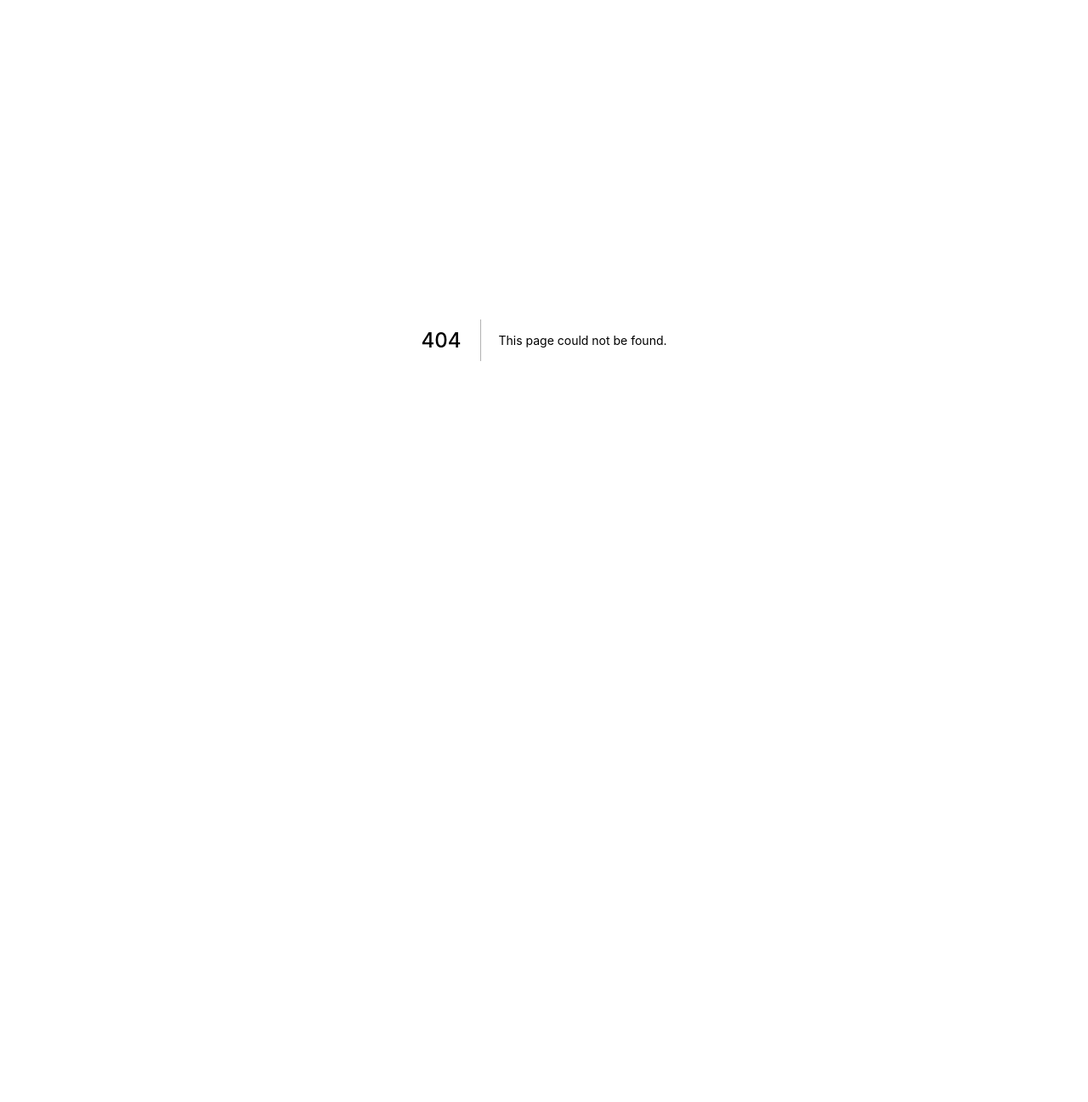
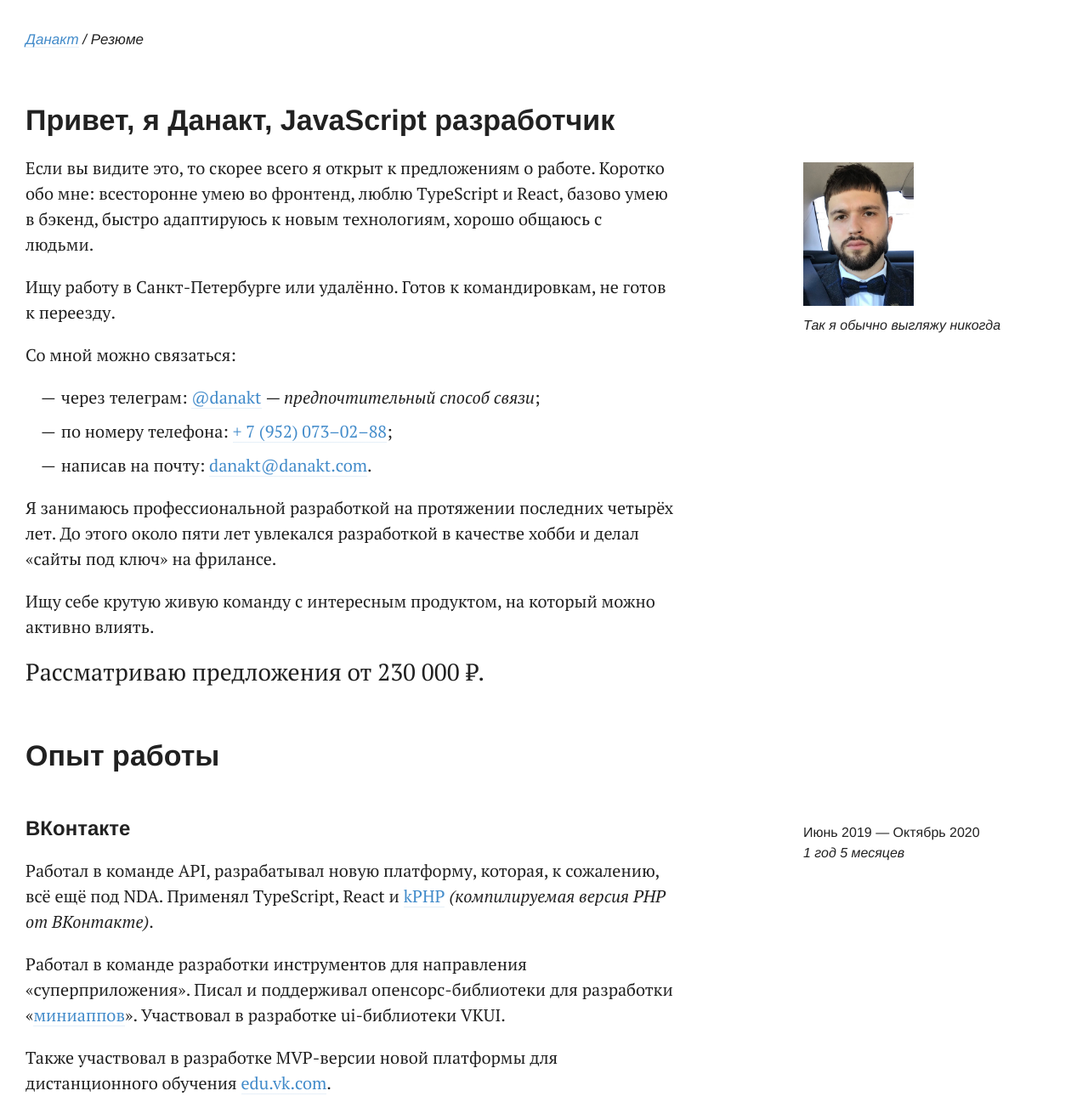
Before and after one commit to danakt/danakt.github.io, a Next.js app: page /vc in a window 1280 px wide. Before the commit this address had no page. Shown: the top 1297 px of the page at 85% size. Before the commit the page ends 800 px from the top, so only its background shows below. Built offline with nearby package versions, Linux system fonts and the light colour scheme; grey boxes are pictures that could not be loaded.

Commit message:
Add resume

```diff
--- a/components/AsidePicture.tsx
+++ b/components/AsidePicture.tsx
@@ -16,6 +16,20 @@ export const ImageWrapper = styled.div`
     @media (max-width: 1150px) {
       margin-bottom: auto;
       width: 100px;
+    }
+  }
+
+  img.with-video {
+    display: none;
+
+    @media (max-width: 1150px) {
+      display: block;
+    }
+  }
+
+  video {
+    @media (max-width: 1150px) {
+      display: none;
     }
   }
 `;
@@ -37,11 +51,11 @@ type Props = {
 export const AsidePicture = (props: Props) => (
   <Wrapper>
     <>
-      <a href={props.src}>
+      <a href={props.videoSrc ?? props.src}>
         <ImageWrapper>
-          {props.videoSrc == null ? (
-            <img src={props.src} alt={props.description} />
-          ) : (
+          <img className={props.videoSrc != null ? 'with-video' : ''} src={props.src} alt={props.description} />
+
+          {props.videoSrc != null && (
             <video preload="auto" autoPlay loop muted poster={props.src}>
               <source src={props.videoSrc} type={props.videoType} />
             </video>
--- a/components/GlobalStyles.tsx
+++ b/components/GlobalStyles.tsx
@@ -134,10 +134,16 @@ export const GlobalStyles = createGlobalStyle`
 
   p {
     margin-top: 20px;
+
+    &.lead {
+      font-size: 28px;
+      line-height: 35px;
+      margin-bottom: 15px;
+    }
   }
 
   ul {
-    margin: 0 0 10px;
+    margin: 20px 0 10px;
     padding-left: 45px;
 
     li {
--- a/components/WidthAside.tsx
+++ b/components/WidthAside.tsx
@@ -13,6 +13,10 @@ export const Aside = styled.div.attrs({ className: 'sans-serif' })`
     position: static;
     width: 100%;
     margin-top: 20px;
+  }
+
+  p:first-child {
+    margin-top: 0;
   }
 `;
 
--- a/pages/index.tsx
+++ b/pages/index.tsx
@@ -38,7 +38,6 @@ export default function Index() {
 
       <Heading>Мои контакты</Heading>
 
-      <p>
       <ul>
         <li>
           <a href="https://t.me/danakt">Телеграм</a> — лучший способ со мной связаться;
@@ -56,7 +55,6 @@ export default function Index() {
           <a href="https://github.com/danakt">Гитхаб</a> — сюда иногда выкладываю написанный в свободное время код.
         </li>
       </ul>
-      </p>
 
       <p>
         Также, вы можете написать мне на почту: <a href="mailto: danakt@danakt.com">danakt@danakt.com</a>.
--- /dev/null
+++ b/pages/vc.tsx
@@ -0,0 +1,194 @@
+import { Heading } from '../components/Heading';
+import { AsidePicture } from '../components/AsidePicture';
+import { Page } from '../components/Page';
+import { WithAside } from '../components/WidthAside';
+
+export default function Vc() {
+  return (
+    <Page title="Резюме">
+      <Heading>Привет, я Данакт, JavaScript&nbsp;разработчик</Heading>
+
+      <WithAside
+        aside={
+          <AsidePicture
+            src="/me2020.jpg"
+            videoSrc="/me2020.mp4"
+            videoType="video/mp4"
+            description="Так я обычно выгляжу никогда "
+          />
+        }
+      >
+        <p>
+          Если вы видите это, то скорее всего я открыт к предложениям о работе. Коротко обо мне: всесторонне умею во
+          фронтенд, люблю TypeScript и React, базово умею в бэкенд, быстро адаптируюсь к новым технологиям, хорошо
+          общаюсь с людьми.
+        </p>
+      </WithAside>
+
+      <p>Ищу работу в Санкт-Петербурге или удалённо. Готов к командировкам, не готов к переезду.</p>
+
+      <p>Со мной можно связаться:</p>
+
+      <ul>
+        <li>
+          через телеграм:{' '}
+          <a href="https://t.me/danakt" target="_blank" rel="noreferrer noopener">
+            @danakt
+          </a>{' '}
+          <em>— предпочтительный способ связи</em>;
+        </li>
+
+        <li>
+          по номеру телефона:{' '}
+          <noindex>
+            <a href="tel:+79520730288">+ 7 (952) 073–02–88</a>;
+          </noindex>
+        </li>
+        <li>
+          написав на почту:{' '}
+          <noindex>
+            <a href="mailto:danakt@danakt.com">danakt@danakt.com</a>.
+          </noindex>
+        </li>
+      </ul>
+
+      <p>
+        Я занимаюсь профессиональной разработкой на протяжении последних четырёх лет. До этого около пяти лет увлекался
+        разработкой в качестве хобби и делал «сайты под ключ» на фрилансе.
+      </p>
+
+      <p>Ищу себе крутую живую команду с интересным продуктом, на который можно активно влиять.</p>
+
+      <p className="lead">Рассматриваю предложения от 230 000 ₽.</p>
+
+      <Heading>Опыт работы</Heading>
+
+      <WithAside
+        aside={
+          <>
+            <p>
+              Июнь 2019 — Октябрь 2020
+              <br />
+              <em>1 год 5 месяцев</em>
+            </p>
+          </>
+        }
+      >
+        <Heading level={2}>ВКонтакте</Heading>
+      </WithAside>
+
+      <p>
+        Работал в команде API, разрабатывал новую платформу, которая, к сожалению, всё ещё под NDA. Применял TypeScript,
+        React и{' '}
+        <a href="https://ru.wikipedia.org/wiki/KPHP" target="_blank" rel="noopener noreferrer">
+          kPHP
+        </a>{' '}
+        <em>(компилируемая версия PHP от ВКонтакте)</em>.
+      </p>
+
+      <p>
+        Работал в команде разработки инструментов для направления «суперприложения». Писал и поддерживал
+        опенсорс-библиотеки для разработки «
+        <a href="https://vk.com/services" target="_blank" rel="noopener noreferrer">
+          миниаппов
+        </a>
+        ». Участвовал в разработке ui-библиотеки VKUI.
+      </p>
+
+      <p>
+        Также участвовал в разработке MVP-версии новой платформы для дистанционного обучения{' '}
+        <a href="https://edu.vk.com" target="_blank" rel="noopener noreferrer">
+          edu.vk.com
+        </a>
+        .
+      </p>
+
+      <WithAside
+        aside={
+          <>
+            <p>
+              Июнь 2018 — Июнь 2019
+              <br />
+              <em>1 год</em>
+            </p>
+          </>
+        }
+      >
+        <Heading level={2}>Альфа-Банк</Heading>
+      </WithAside>
+
+      <p>Работал в команде развития «дизайн-системы» Альфа-Банка. Мейнтенил разработку ui-библиотеки «ARUI Feather».</p>
+
+      <p>
+        Разрабатывал новые внутренние продукты для сотрудников Альфа-Банка: контрукторы писем, баннеров, приложение для
+        проверки орфографии и др. Использовал React, TypeScript, бэкенд на NodeJS, интегрировал LDAP.
+      </p>
+
+      <WithAside
+        aside={
+          <>
+            <p>
+              Октябрь 2017 — Июнь 2018
+              <br />
+              <em>9 месяцев</em>
+            </p>
+          </>
+        }
+      >
+        <Heading level={2}>HitBTC</Heading>
+      </WithAside>
+
+      <p>
+        Участвовал в поддержке одной из крупнейших криптовалютных бирж «
+        <a href="https://hitbtc.com" target="_blank" rel="noopener noreferrer">
+          HitBTC
+        </a>
+        ». Помимо этого участвовал в разработке новой ethereum-only биржи. Писал проекты связанные с крипто-играми.
+        Разрабатывал внутренние финансовые приложения. Использовал Flow, TypeScript, React, PHP и ванильный JavaScript,
+        писал бэкенд на NodeJS и MySQL.
+      </p>
+
+      <WithAside
+        aside={
+          <>
+            <p>
+              Июль 2016 — Октябрь 2017
+              <br />
+              <em>1 год 4 месяца</em>
+            </p>
+          </>
+        }
+      >
+        <Heading level={2}>ГиперМетод</Heading>
+      </WithAside>
+
+      <p>
+        Разрабатывал B2B продукты для автоматизации дистанционного обучения. Разрабатывал интерактивные курсы для
+        сотрудников Северсталя и Газпрома. Разработал платформу для проведения вебинаров для бизнеса. Использовал
+        jQuery, React, Typescript, работал с WebRTC.
+      </p>
+
+      <p>По началу работал как дизайнер/верстальщик, рисовал иллюстрации и интерфейсы приложений в Adobe Photoshop.</p>
+
+      <Heading>Некоммерческая деятельность</Heading>
+
+      <p>Делаю митапы в SPB Frontend, с 2017-го года провожу фронтенд-звтраки в СПб (пока на паузе из-за карантина).</p>
+      <p>
+        Выступал с профориентационными лекциями для школьников в рамках «
+        <a href="https://itday.tech-mail.ru" target="_blank" rel="noopener noreferrer">
+          Для ИТ-знаний
+        </a>
+        ».
+      </p>
+
+      <br />
+      <p>
+        <em>
+          P.S. Если вы считаете, что в данном резюме чего-то не хватает, то пожалуйста,{' '}
+          <a href="https://t.me/danakt">свяжитесь со мной</a>, я хочу чтобы моё резюме было максимально информативным.
+          Спасибо :)
+        </em>
+      </p>
+    </Page>
+  );
+}
```
Also changed, not shown: public/me2020.jpg (added), 1 other file (tests, documents, lock files or other folders). Lines whose indentation alone changed are shown as unchanged.
